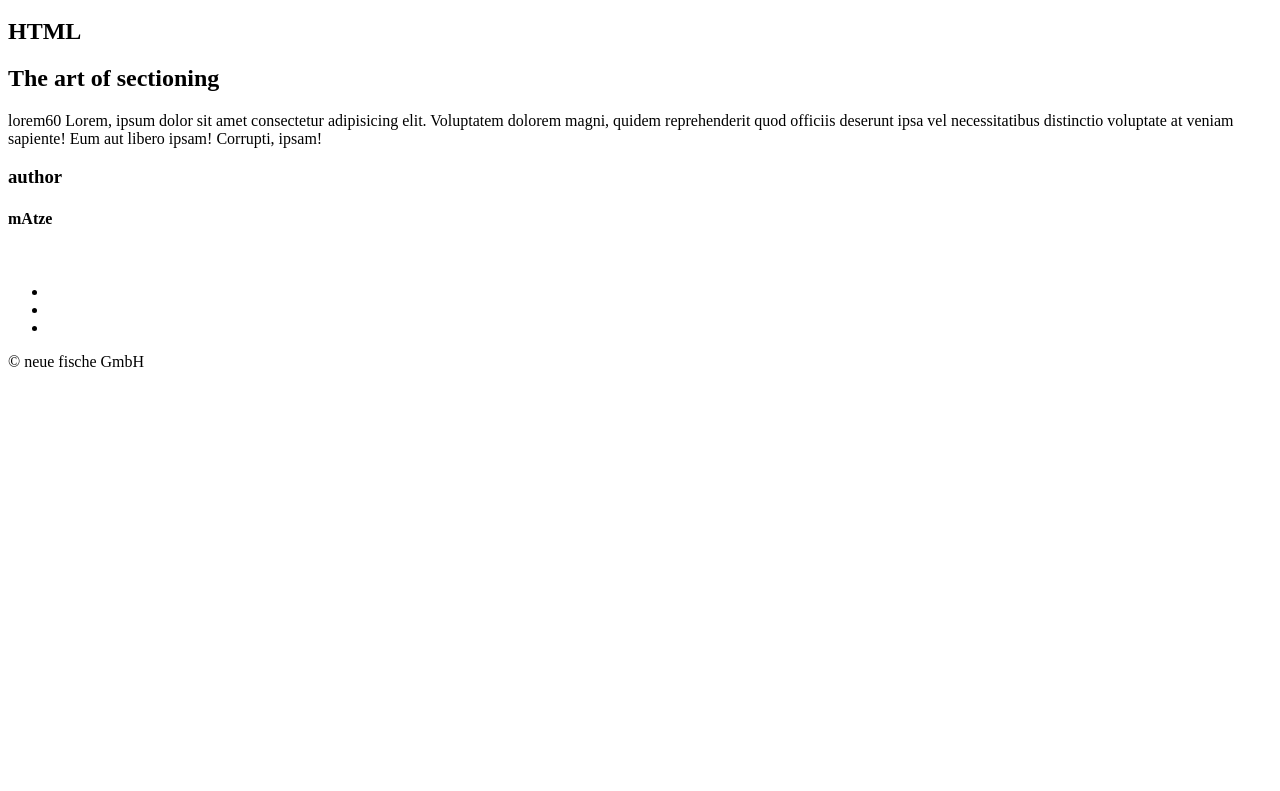
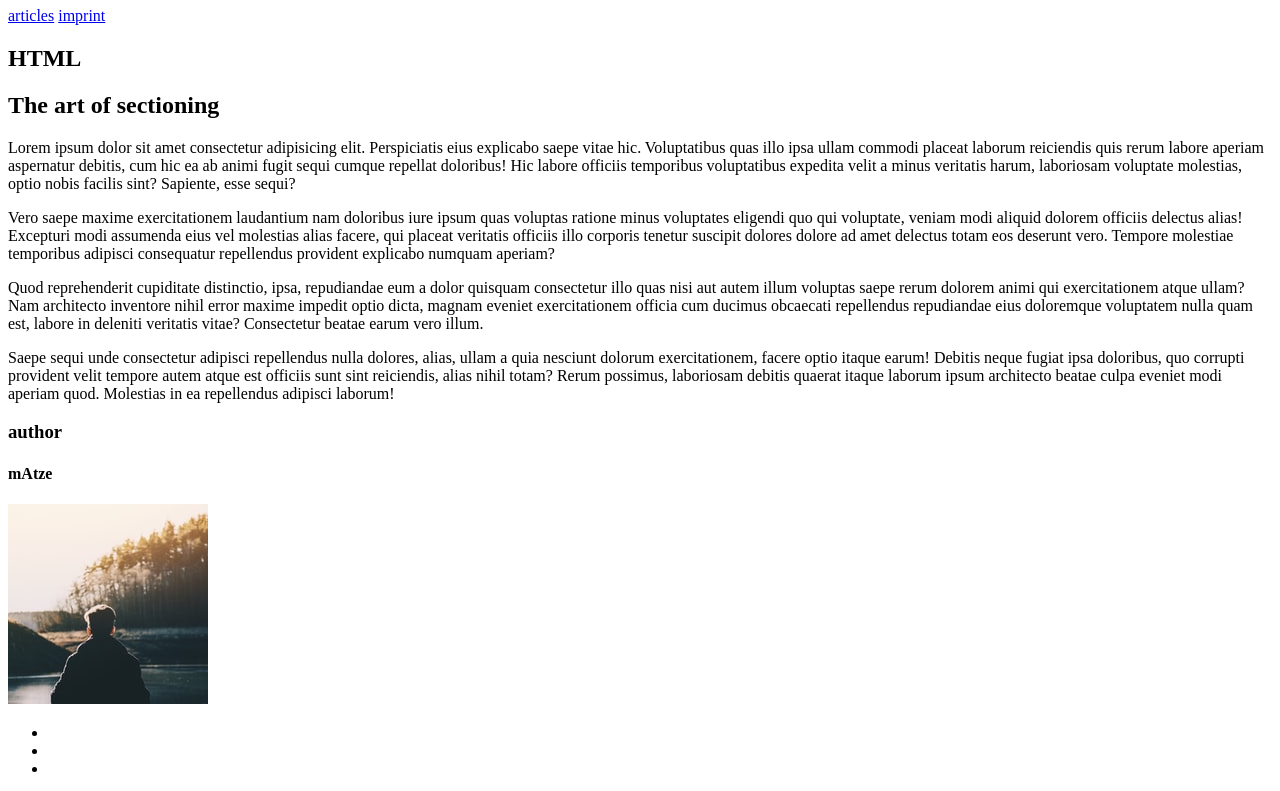
Before and after one commit to matthiashecht/neuefische-blog-matthiashecht, a plain HTML site: page index.html in a window 1280 px wide. Shown: the part 126-917 px from the top of the page. Before the commit the page ends 800 px from the top, so only its background shows below. Drawn offline with Linux system fonts and the light colour scheme.

Commit message:
add commentfiel

```diff
--- a/index.html
+++ b/index.html
@@ -7,7 +7,7 @@
   </head>
   <body>
     <header>
-      <img src="neuefische-gmbh-logo.svg" alt="neuefische logo "/>
+      <img src="img/neuefische-gmbh-logo.svg" alt="neuefische logo "/>
 
       <h1>neuefische Blog</h1>
     <nav><a href="#articles">articles</a>
@@ -18,16 +18,46 @@
           <article>
     <h1>HTML</h1>
     <h1>The art of sectioning</h1>
-    <p*4>lorem60
-      Lorem, ipsum dolor sit amet consectetur adipisicing elit. Voluptatem
-      dolorem magni, quidem reprehenderit quod officiis deserunt ipsa vel
-      necessitatibus distinctio voluptate at veniam sapiente! Eum aut libero
-      ipsam! Corrupti, ipsam!
+    <p>
+      Lorem ipsum dolor sit amet consectetur adipisicing elit. Perspiciatis
+      eius explicabo saepe vitae hic. Voluptatibus quas illo ipsa ullam
+      commodi placeat laborum reiciendis quis rerum labore aperiam
+      aspernatur debitis, cum hic ea ab animi fugit sequi cumque repellat
+      doloribus! Hic labore officiis temporibus voluptatibus expedita velit
+      a minus veritatis harum, laboriosam voluptate molestias, optio nobis
+      facilis sint? Sapiente, esse sequi?
+    </p>
+    <p>
+      Vero saepe maxime exercitationem laudantium nam doloribus iure ipsum
+      quas voluptas ratione minus voluptates eligendi quo qui voluptate,
+      veniam modi aliquid dolorem officiis delectus alias! Excepturi modi
+      assumenda eius vel molestias alias facere, qui placeat veritatis
+      officiis illo corporis tenetur suscipit dolores dolore ad amet
+      delectus totam eos deserunt vero. Tempore molestiae temporibus
+      adipisci consequatur repellendus provident explicabo numquam aperiam?
+    </p>
+    <p>
+      Quod reprehenderit cupiditate distinctio, ipsa, repudiandae eum a
+      dolor quisquam consectetur illo quas nisi aut autem illum voluptas
+      saepe rerum dolorem animi qui exercitationem atque ullam? Nam
+      architecto inventore nihil error maxime impedit optio dicta, magnam
+      eveniet exercitationem officia cum ducimus obcaecati repellendus
+      repudiandae eius doloremque voluptatem nulla quam est, labore in
+      deleniti veritatis vitae? Consectetur beatae earum vero illum.
+    </p>
+    <p>
+      Saepe sequi unde consectetur adipisci repellendus nulla dolores,
+      alias, ullam a quia nesciunt dolorum exercitationem, facere optio
+      itaque earum! Debitis neque fugiat ipsa doloribus, quo corrupti
+      provident velit tempore autem atque est officiis sunt sint reiciendis,
+      alias nihil totam? Rerum possimus, laboriosam debitis quaerat itaque
+      laborum ipsum architecto beatae culpa eveniet modi aperiam quod.
+      Molestias in ea repellendus adipisci laborum!
     </p>
     <aside>
       <h3>author</h3>
       <h4>mAtze</h4>
-      <img src="" alt="">
+      <img src="img/author.jpeg" alt="xy">
       <ul>
         <li><a href="http://" target="_blank" rel="noopener noreferrer"></a></li>
         <li><a href="http://" target="_blank" rel="noopener noreferrer"></a></li>
@@ -35,9 +65,22 @@
       </ul>
     </aside>
     </article>
+    <form>
+      <label>Name:
+          <input type="text">
+      </label>
+      <textarea id="comments" name="comment" rows="10" col="40" form="usrform">Enter your comment here...</textarea>
+      <input type="submit" value="send">
+      </form>
+
+
+
+
+
+
 </main>
   <footer id="imprint">
-    <p>&copy; neue fische GmbH</p>
+    <p>&copy neue fische GmbH</p>
 
   </footer>
 </body>
```
